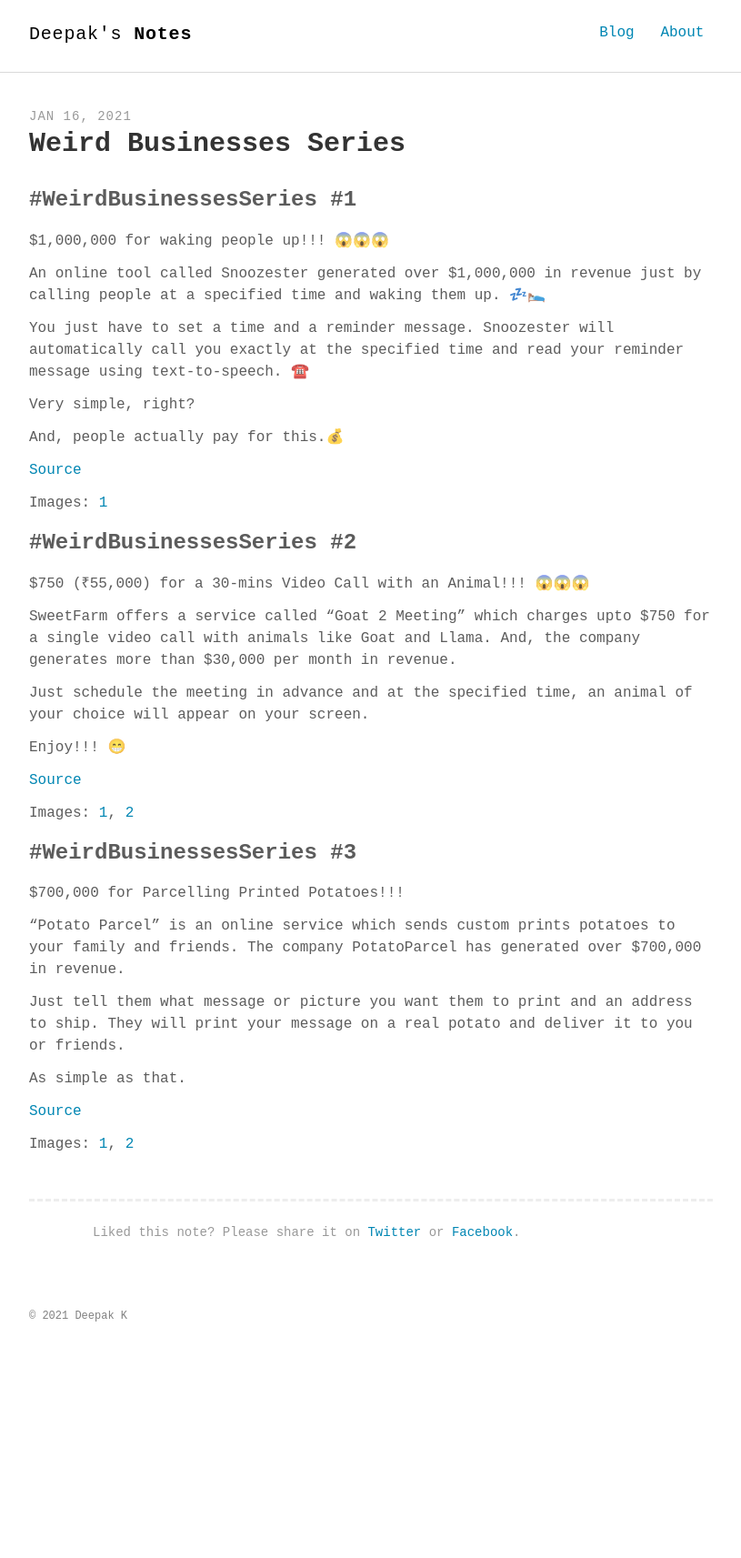
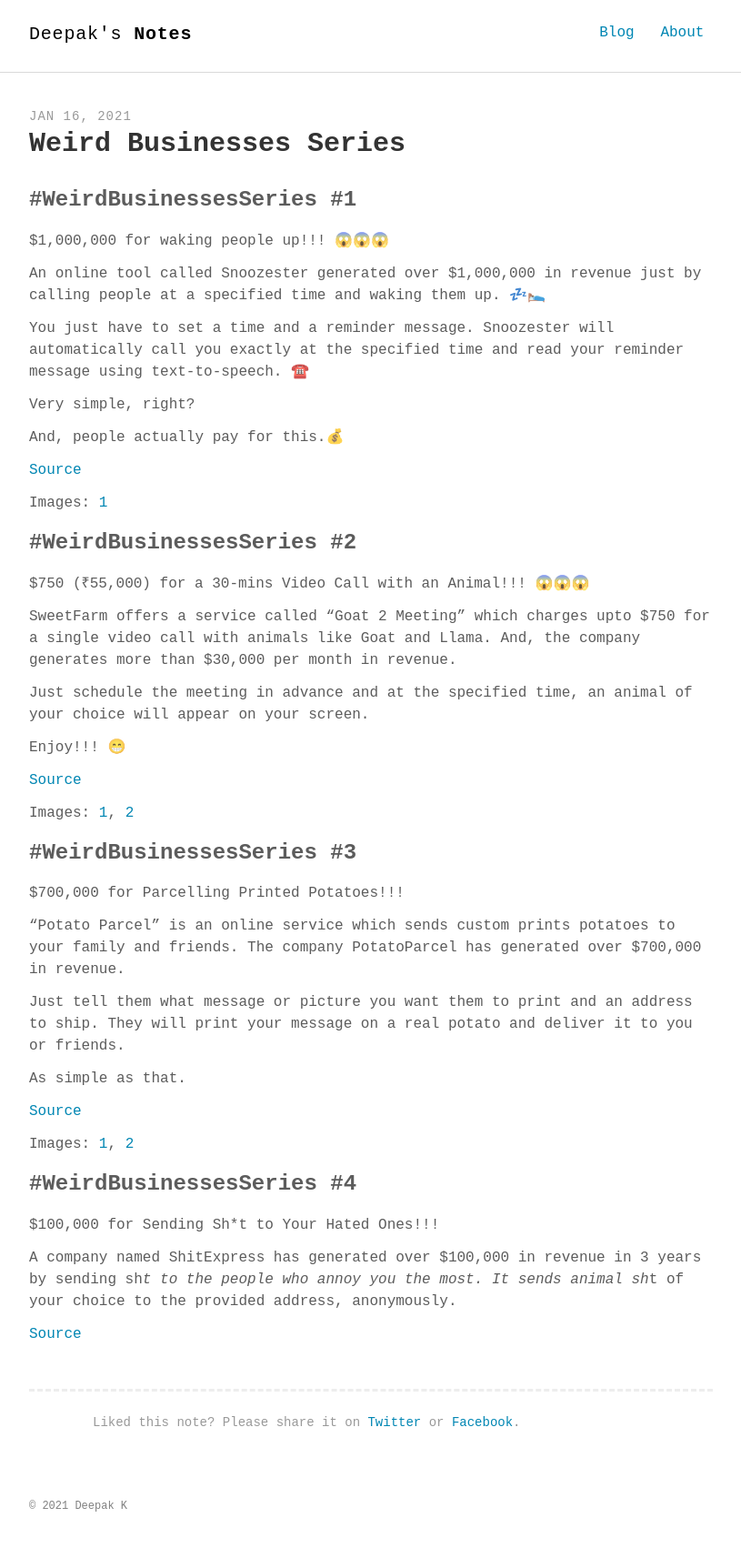
Before and after one commit to deepakness/deepak-notes-jk, a Jekyll site: the page built from _posts/2021-01-16-weird-businesses.md, in a window 1280 px wide. Shown: the whole page at 91% size, without its empty margins (232-1047 px from the left). Built offline with Jekyll 4.4.1, drawn with Linux system fonts in a browser that asks for light colours; some web fonts are replaced; before the commit the page ends 1504 px from its top, so only the background shows below that.

Commit message:
new note

```diff
--- a/_posts/2021-01-16-weird-businesses.md
+++ b/_posts/2021-01-16-weird-businesses.md
@@ -48,3 +48,13 @@ As simple as that.
 [Source](https://potatoparcel.com/)
 
 Images: [1](https://cdn.shopify.com/s/files/1/1017/2183/products/potato-parcel-riad-bekhit-7797191704661_540x.jpg), [2](https://i.imgur.com/nqf7UV8.jpeg)
+
+### #WeirdBusinessesSeries #4
+
+$100,000 for Sending Sh*t to Your Hated Ones!!!
+
+A company named ShitExpress has generated over $100,000 in revenue in 3 years by sending sh*t to the people who annoy you the most. It sends animal sh*t of your choice to the provided address, anonymously.
+
+
+
+[Source](https://www.shitexpress.com/)
```
